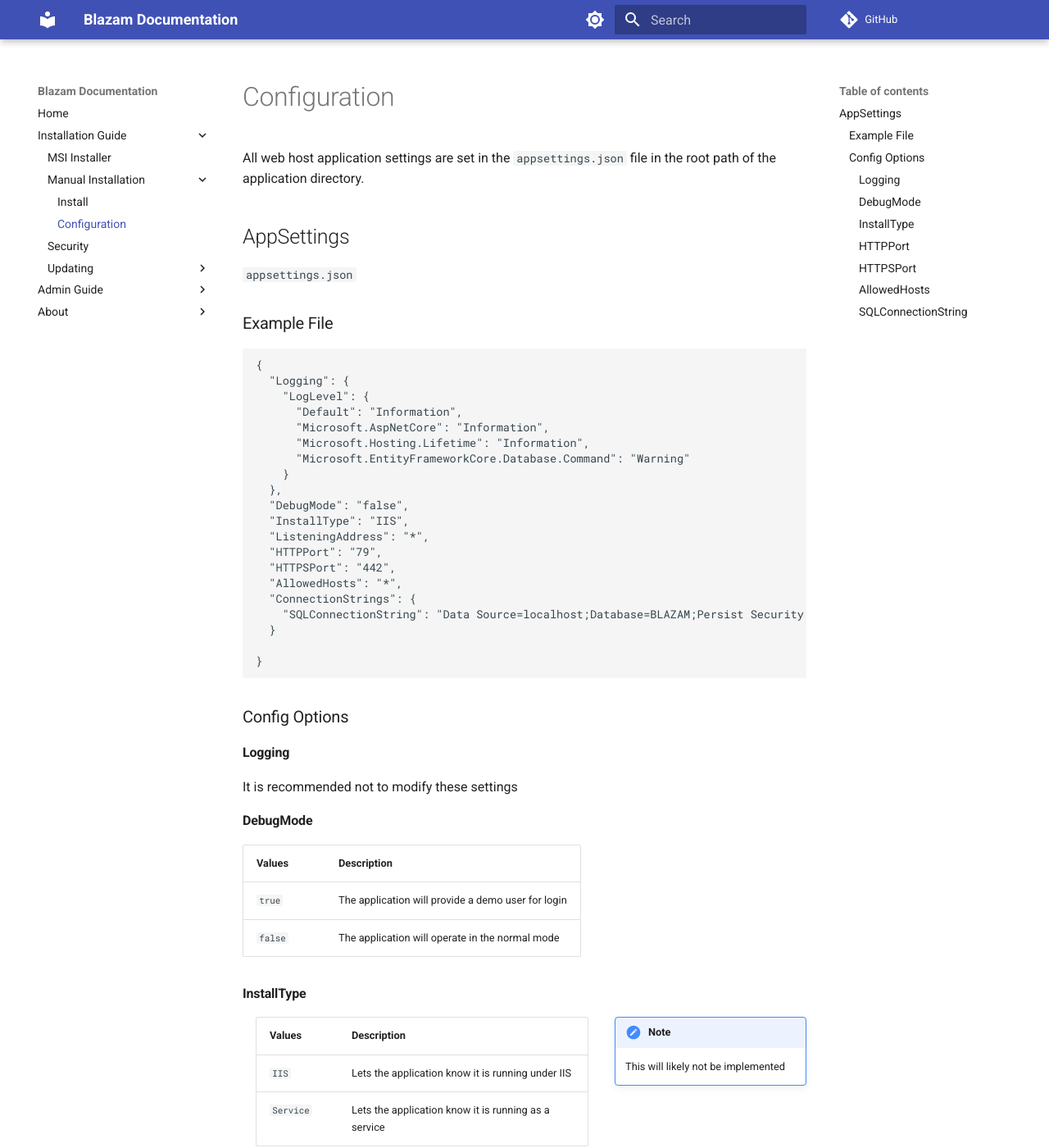
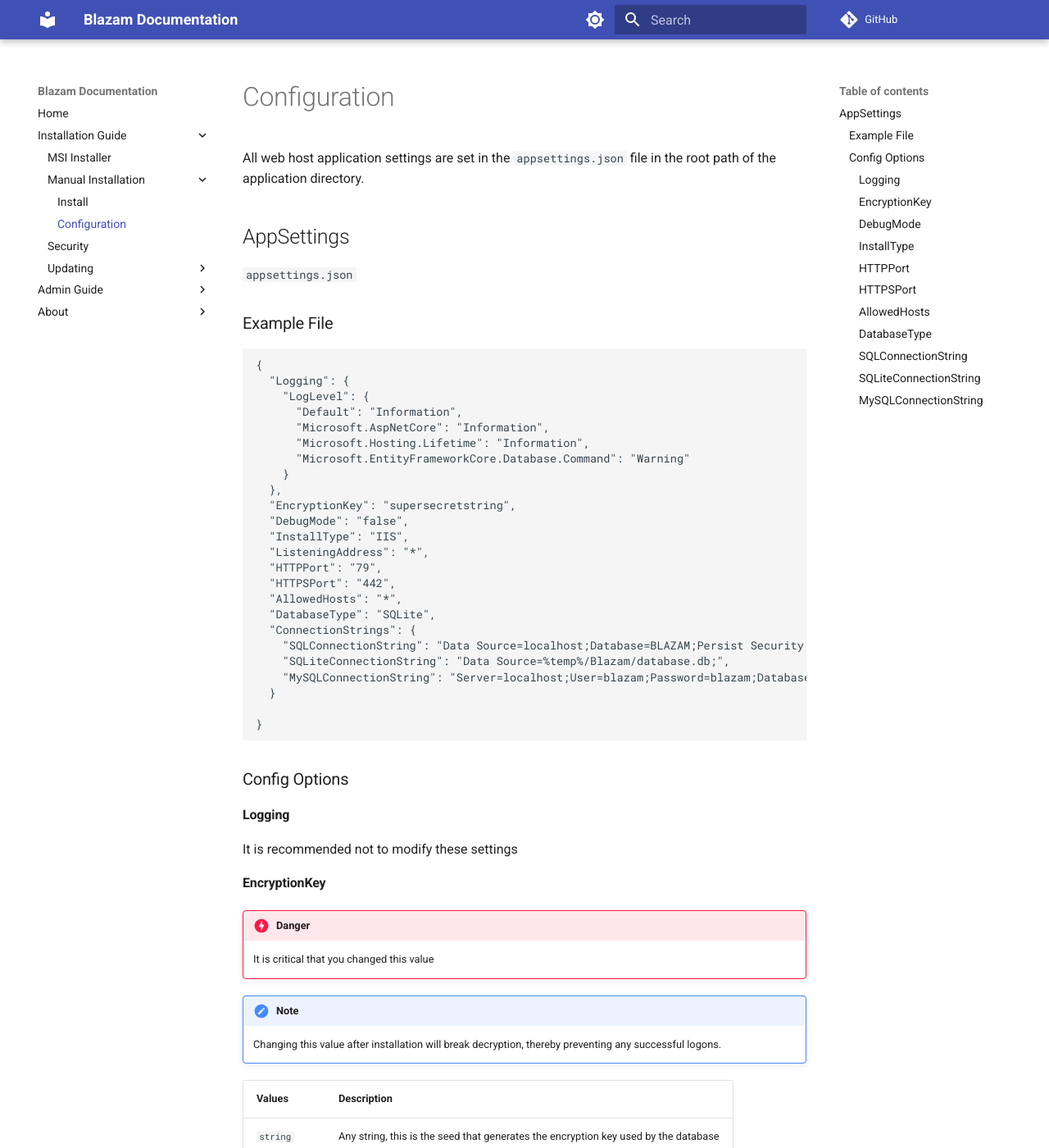
Before and after one commit to Blazam-App/docs.blazam.org, an MkDocs documentation site: the page built from docsource/install/config.md, in a window 1280 px wide and 1400 px high. Shown: the whole window at 82% size. Built offline with MkDocs 1.6.1 and Material for MkDocs 9.7.7, drawn with Linux system fonts in a browser that asks for light colours; comment, search, counter and statistics services are not loaded; some of the changed text lies outside the part shown.

Commit message:
Update with new database options

```diff
--- a/docsource/install/config.md
+++ b/docsource/install/config.md
@@ -14,14 +14,18 @@
       "Microsoft.EntityFrameworkCore.Database.Command": "Warning"
     }
   },
+  "EncryptionKey": "supersecretstring",
   "DebugMode": "false",
   "InstallType": "IIS",
   "ListeningAddress": "*",
   "HTTPPort": "79",
   "HTTPSPort": "442",
   "AllowedHosts": "*",
+  "DatabaseType": "SQLite",
   "ConnectionStrings": {
-    "SQLConnectionString": "Data Source=localhost;Database=BLAZAM;Persist Security Info=True;Integrated Security=False;Connection Timeout=10;TrustServerCertificate=True;"
+    "SQLConnectionString": "Data Source=localhost;Database=BLAZAM;Persist Security Info=True;Integrated Security=False;Connection Timeout=10;TrustServerCertificate=True;",
+    "SQLiteConnectionString": "Data Source=%temp%/Blazam/database.db;",
+    "MySQLConnectionString": "Server=localhost;User=blazam;Password=blazam;Database=blazam;"
   }
 
 }
@@ -29,6 +33,20 @@
 ### Config Options
 #### Logging
 It is recommended not to modify these settings
+
+
+#### EncryptionKey
+!!! danger
+
+    It is critical that you changed this value
+!!! note
+
+    Changing this value after installation will break decryption,
+    thereby preventing any successful logons.
+| Values      | Description                          |
+| ----------- | ------------------------------------ |
+| `string`      | Any string, this is the seed that generates the encryption key used by the database|
+
 
 #### DebugMode
 | Values      | Description                          |
@@ -75,9 +93,28 @@
 | `*`         | Allows all IP addresses to communicate with the Blazam|
 | `subnet/mask`| Allows only IP's from the defined subnet to communicate with the Blazam|
 
+#### DatabaseType
+| Values      | Description                          |
+| ----------- | ------------------------------------ |
+| `SQL`       | The application will use the SQLConnectionString    |
+| `SQLite`    | The application will use the SQLiteConnectionString |
+| `MySQL`     | The application will use the MySQLConnectionString  |
+
 
 #### SQLConnectionString
 
 | Values      | Description                          |
 | ----------- | ------------------------------------ |
 | `string`         | The connection string to connect to your SQL server. If you need a generator try [this one](https://www.aireforge.com/tools/sql-server-connection-string-generator).|
+
+#### SQLiteConnectionString
+
+| Values      | Description                          |
+| ----------- | ------------------------------------ |
+| `string`         | The connection string to the database file. For more info on how to make your string, [click here](https://www.connectionstrings.com/sqlite-net-provider/).|
+
+#### MySQLConnectionString
+
+| Values      | Description                          |
+| ----------- | ------------------------------------ |
+| `string`         | The connection string to connect to your Mysql server. For more info on how to make your string, [click here](https://dev.mysql.com/doc/connector-net/en/connector-net-connections-string.html).|
```
Also changed, not shown: docsource/install/manual.md (+5 -2 lines), 2 other files.
